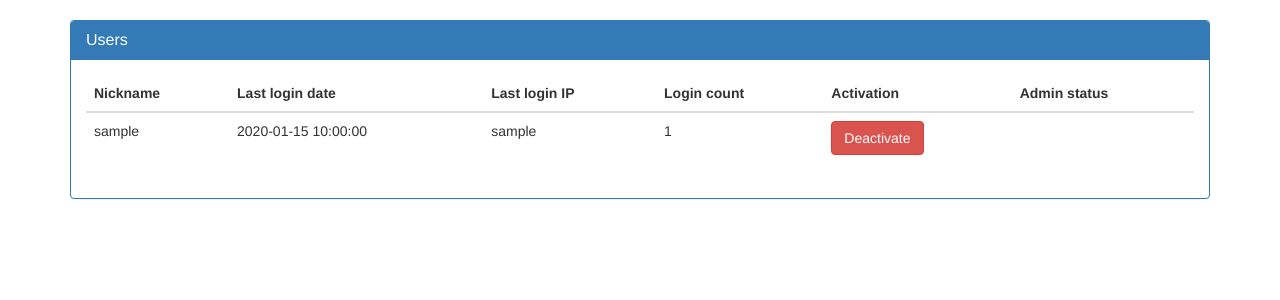
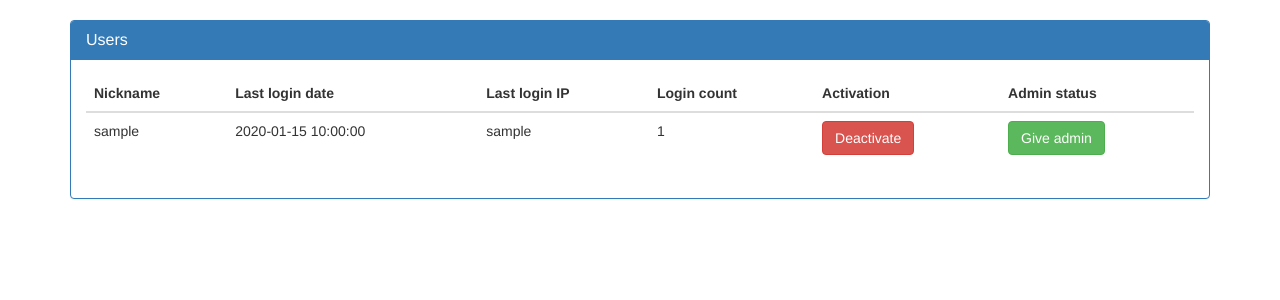
Before and after one commit to ANSSI-FR/polichombr, a Flask app: template poli/templates/admin.html in a window 1280 px wide. Shown: the part 52-352 px from the top of the page. Run offline with Flask 2, Linux system fonts and the light colour scheme; the template is opened without the code that fills it: values that come from a table or form of the project are taken from there, others are empty; a user stored in the database is signed in; tables that the repository leaves empty hold one stand-in row (values such as "Sample post"); parts of the project's set-up code (start-up, migrations or seed data) failed here and were passed over; some libraries are stand-ins or nearby versions.

Commit message:
Add admin role management

```diff
--- a/poli/templates/admin.html
+++ b/poli/templates/admin.html
@@ -26,7 +26,7 @@
 						<td>{{u.last_login_ip}}</td>
 						<td>{{u.login_count}}</td>
 						<td>
-							{% if u.is_active %}
+						{% if u.is_active %}
 								<a href="/user/{{u.id}}/deactivate" class="btn btn-danger">
 									Deactivate
 								</a>
@@ -36,7 +36,17 @@
 								</a>
 							{% endif %}
 						</td>
-						<td></td>
+						<td>
+							{% if "admin" in u.roles %}
+								<a href="/user/{{u.id}}/admin" class="btn btn-danger">
+									Remove admin
+								</a>
+							{% else %}
+								<a href="/user/{{u.id}}/admin" class="btn btn-success">
+									Give admin
+								</a>
+							{% endif %}
+						</td>
 
 					</tr>
 				{% endfor %}
--- a/poli/views/webui.py
+++ b/poli/views/webui.py
@@ -276,7 +276,7 @@ def view_user(user_id):
                            user=myuser)
 
 
-@app.route('/user/<int:user_id>/activate', methods=['GET', 'POST'])
+@app.route('/user/<int:user_id>/activate/', methods=['GET', 'POST'])
 @login_required
 @roles_required("admin")
 def activate_user(user_id):
@@ -288,6 +288,21 @@ def activate_user(user_id):
         flash("Cannot activate user", "error")
     else:
         flash("activated user", "success")
+    return redirect(url_for("admin_page"))
+
+
+@app.route('/user/<int:user_id>/admin/', methods=['GET', 'POST'])
+@login_required
+@roles_required("admin")
+def admin_user(user_id):
+    """
+        Add admin role for a user
+    """
+    ret = api.usercontrol.manage_admin_role(user_id)
+    if not ret:
+        flash("Cannot give admin to user", "error")
+    else:
+        flash("User %d is now an admin" % (user_id), "success")
     return redirect(url_for("admin_page"))
 
 
```
Also changed, not shown: poli/controllers/user.py (+21 -9 lines).
